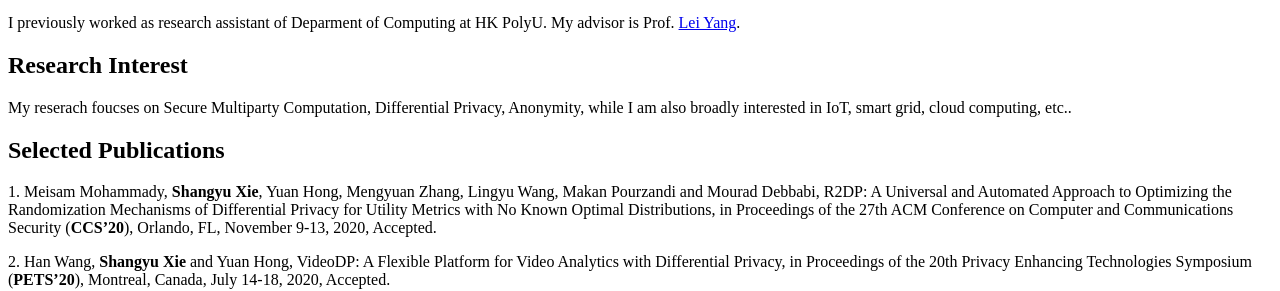
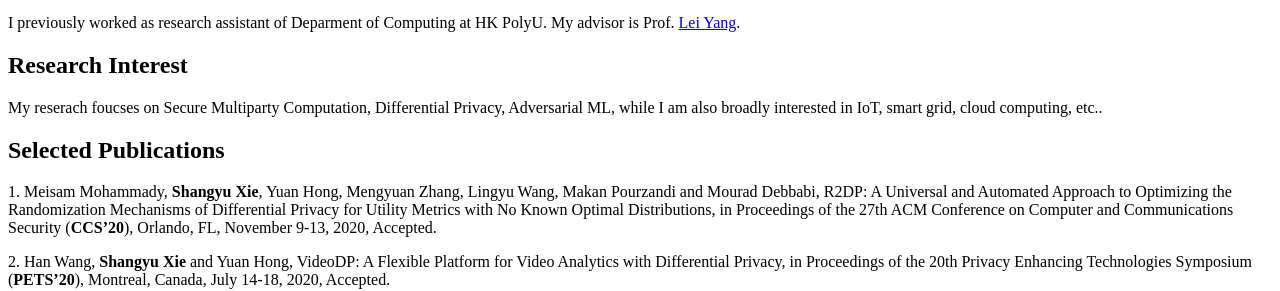
Before and after one commit to songwellxie/songwellxie.github.io, a Jekyll site: the page built from index.md, in a window 1280 px wide and 900 px high, scrolled down 1505 px. Shown: the part 268-559 px from the top of the window. Built offline with Jekyll 4.4.1, drawn with Linux system fonts in a browser that asks for light colours; our own code applies the rules of GitHub Pages for plain Markdown files.

Commit message:
Update index.md

```diff
--- a/index.md
+++ b/index.md
@@ -14,7 +14,7 @@ I previously worked as research assistant of Deparment of Computing at HK PolyU.
 
 ## Research Interest
 
-My reserach foucses on Secure Multiparty Computation, Differential Privacy, Anonymity, while I am also broadly interested in IoT, smart grid, cloud computing, etc..
+My reserach foucses on Secure Multiparty Computation, Differential Privacy, Adversarial ML, while I am also broadly interested in IoT, smart grid, cloud computing, etc..
 
 ## Selected Publications
 
```
